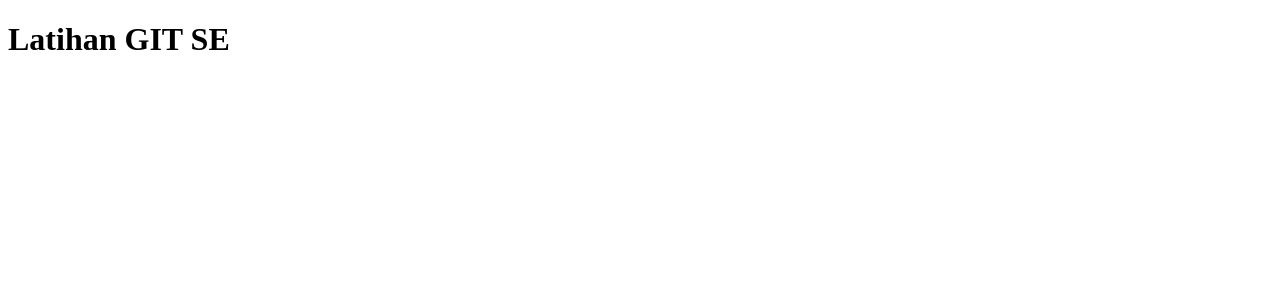
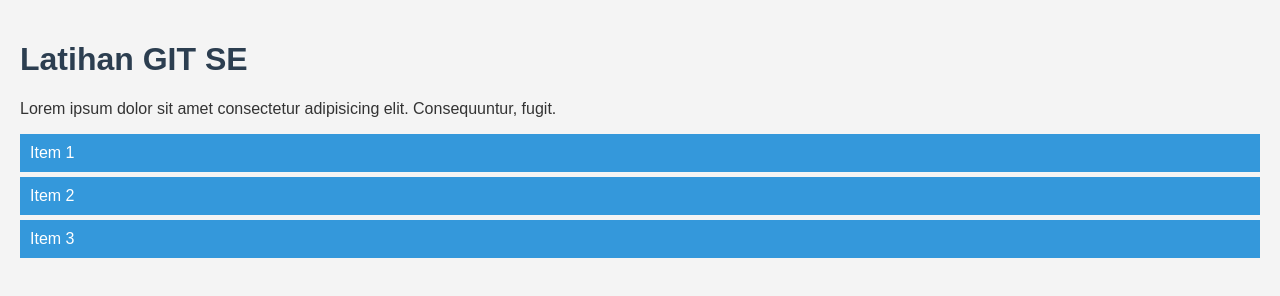
Before and after one commit to VinAhmad/latihan-git-se, a plain HTML site: page index.html in a window 1280 px wide. Drawn offline with Linux system fonts and the light colour scheme.

Commit message:
edit halaman utama

```diff
--- a/index.html
+++ b/index.html
@@ -4,8 +4,39 @@
     <meta charset="UTF-8">
     <meta name="viewport" content="width=device-width, initial-scale=1.0">
     <title>Latihan GIT SE</title>
+    <style>
+        body {
+            font-family: Arial, sans-serif;
+            background-color: #f4f4f4;
+            color: #333;
+            margin: 0;
+            padding: 20px;
+        }
+        h1 {
+            color: #2c3e50;
+        }
+        p {
+            font-size: 16px;
+        }
+        ul {
+            list-style-type: none;
+            padding: 0;
+        }
+        li {
+            background-color: #3498db;
+            color: white;
+            padding: 10px;
+            margin-bottom: 5px;
+        }
+    </style>
 </head>
 <body>
     <h1>Latihan GIT SE</h1>
+    <p>Lorem ipsum dolor sit amet consectetur adipisicing elit. Consequuntur, fugit.</p>
+    <ul>
+        <li>Item 1</li>
+        <li>Item 2</li>
+        <li>Item 3</li>
+    </ul>
 </body>
 </html>
```
